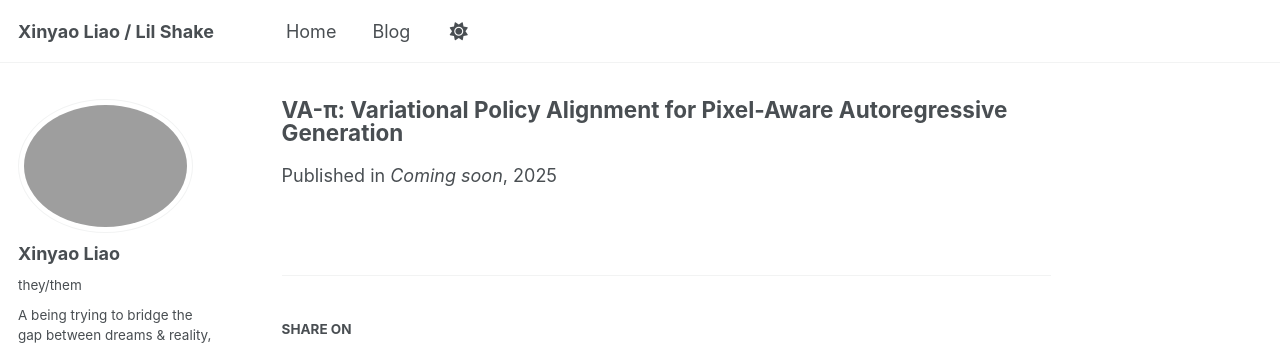
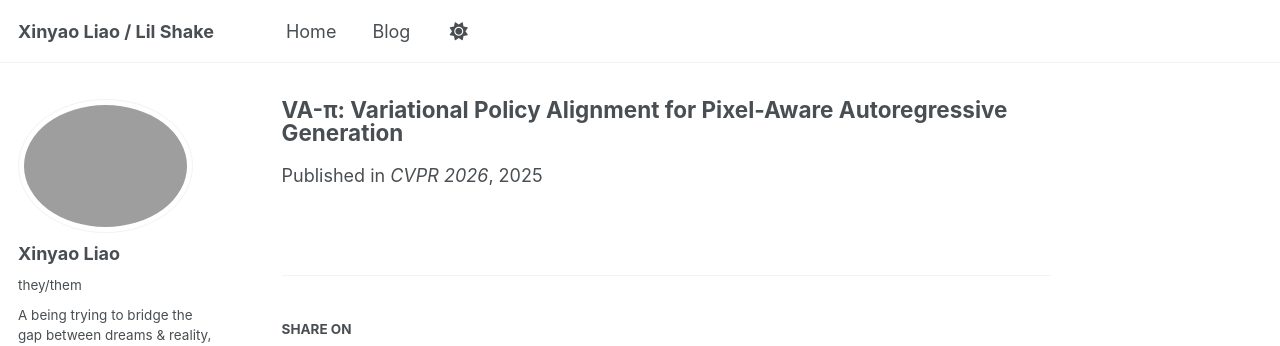
Before and after one commit to Lil-Shake/Lil-Shake.github.io, a Jekyll site: the page built from _publications/2025-11-20-vapi.md, in a window 1280 px wide. Shown: the top 346 px of the page. Built offline with Jekyll 4.4.1, drawn with Linux system fonts in a browser that asks for light colours; some web fonts are replaced; a script bundle is joined from its source files by our own code; library files that are not in the unit come from our copies.

Commit message:
Revise publication details for VA-π
Updated venue and added paper URL, code repository, and website links.

```diff
--- a/_publications/2025-11-20-vapi.md
+++ b/_publications/2025-11-20-vapi.md
@@ -3,7 +3,7 @@
 collection: publications
 permalink: /publication/vapi
 date: 2025-11-20
-venue: "Coming soon"
+venue: "CVPR 2026"
 authors:
   - Xinyao Liao*
   - Qiyuan He*
@@ -12,6 +12,9 @@
   - Yicong Li
   - Wei Wei
   - Angela Yao
+paperurl: "https://arxiv.org/abs/2512.19680"
+code: "https://github.com/Lil-Shake/VA-Pi"
+website: "https://lil-shake.github.io/va-pi.github.io/"
 header:
   teaser: vapi-teaser.png
 ---
```
